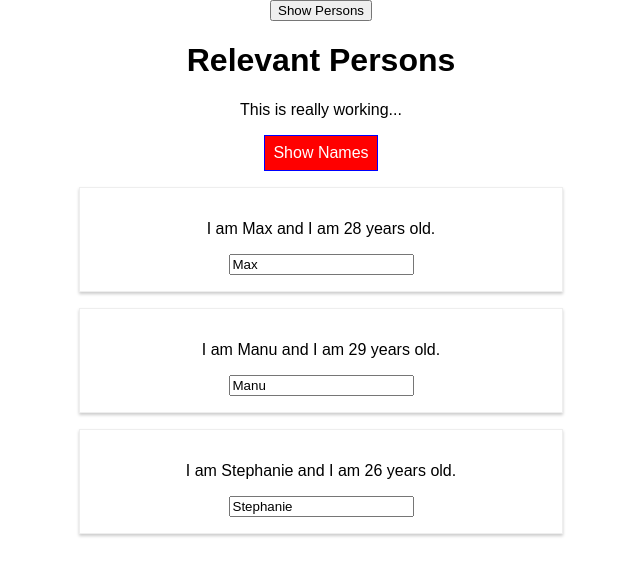
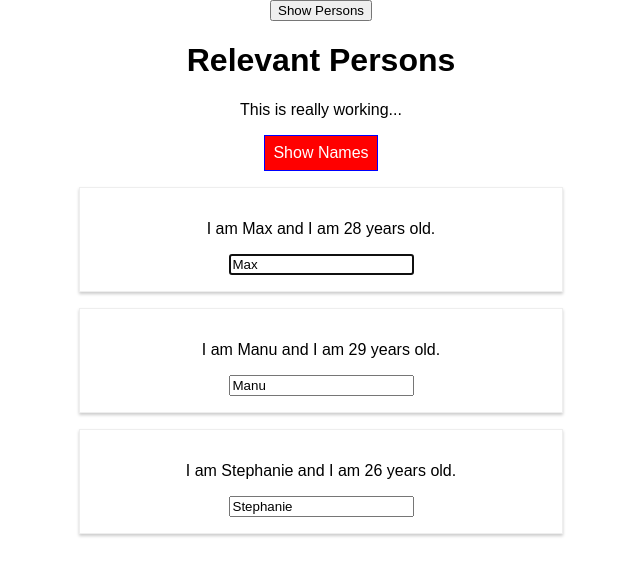
Before and after one commit to dsersch/react-tutorial-01, a React app: page / in a window 1280 px wide. Both pictures are taken after a click on the button "Show Persons". Shown: the top 576 px of the page, without its empty margins (319-959 px from the left). Built offline with nearby package versions, Linux system fonts and the light colour scheme.

Commit message:
lesson 103

```diff
--- a/package.json
+++ b/package.json
@@ -31,6 +31,7 @@
     "postcss-flexbugs-fixes": "3.2.0",
     "postcss-loader": "2.0.8",
     "promise": "8.0.1",
+    "prop-types": "^15.6.1",
     "radium": "^0.23.0",
     "raf": "3.4.0",
     "react": "^16.2.0",
--- a/src/components/Persons/Person/Person.jsx
+++ b/src/components/Persons/Person/Person.jsx
@@ -2,6 +2,7 @@ import React, { Component } from 'react';
 import classes from "./Person.css";
 import withClass from '../../../hoc/withClass';
 import Aux from '../../../hoc/Auxilary';
+import PropTypes from 'prop-types';
 
 class Person extends Component {
     constructor(props) {
@@ -15,6 +16,9 @@ class Person extends Component {
 
     componentDidMount() {
         console.log('[Person.js] inside componentDidMount')
+        if (this.props.position === 0) {
+            this.inputElement.focus()
+        }
     }
 
     render () {
@@ -23,10 +27,21 @@ class Person extends Component {
             <Aux >
                 <p onClick={this.props.click}>I am {this.props.name} and I am {this.props.age} years old.</p>
                 <p>{this.props.children}</p>
-                <input type="text" onChange={this.props.changed} value={this.props.name} />
+                <input
+                    ref = {(inp) => {this.inputElement = inp}}
+                    type="text" onChange={this.props.changed}
+                    value={this.props.name}
+                />
             </Aux >
         )
     }
 }
 
+Person.propTypes = {
+    name: PropTypes.string,
+    age: PropTypes.number,
+    click: PropTypes.func,
+    changed: PropTypes.func
+}
+
 export default withClass(Person, classes.Person);
--- a/src/components/Persons/Persons.jsx
+++ b/src/components/Persons/Persons.jsx
@@ -40,6 +40,7 @@ class Persons extends PureComponent {
                     name={person.name}
                     age={person.age}
                     key={person.id}
+                    position={index}
                     click={() => this.props.click(index)}
                     changed={(event) => this.props.changed(event, person.id)}>
                 </Person>
```
